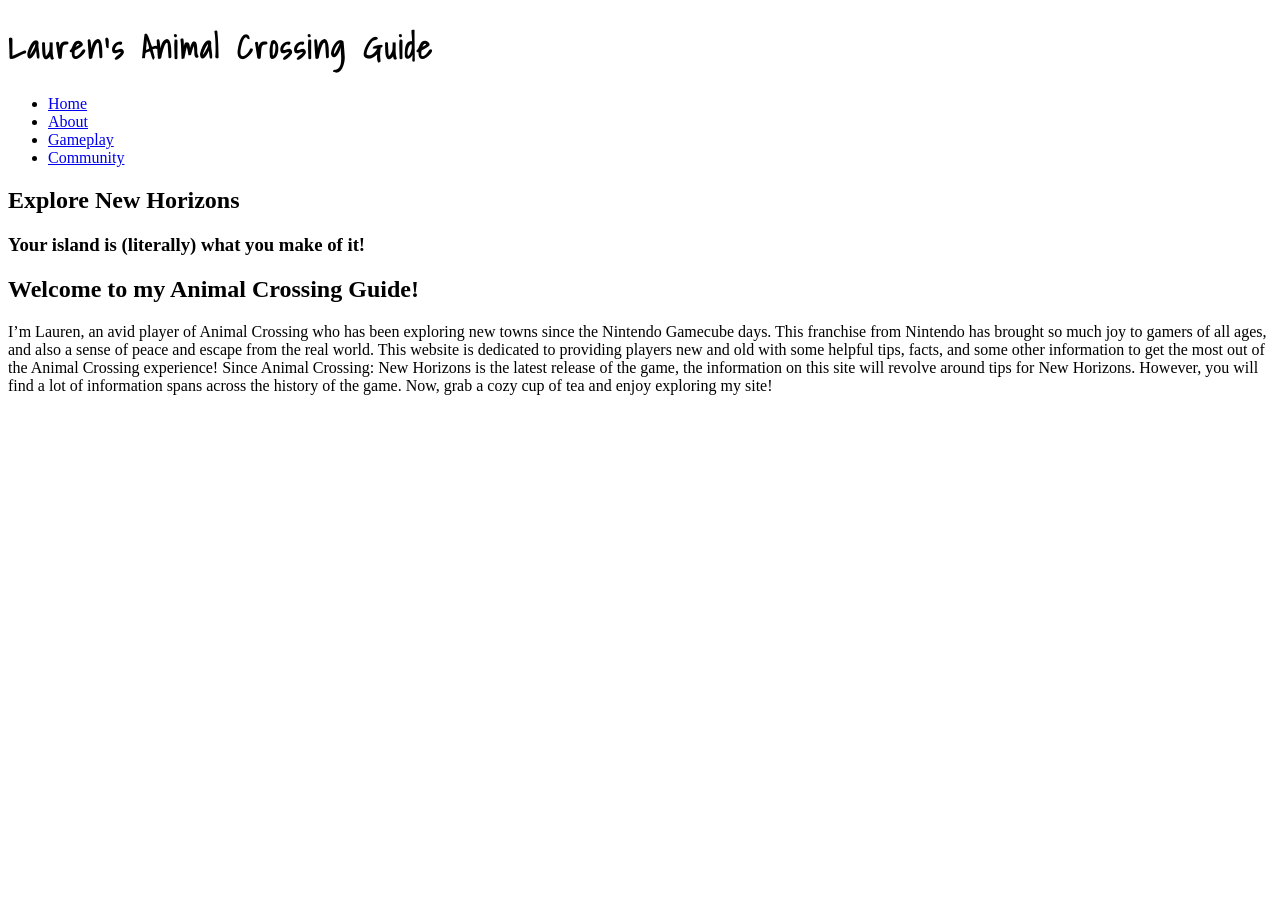
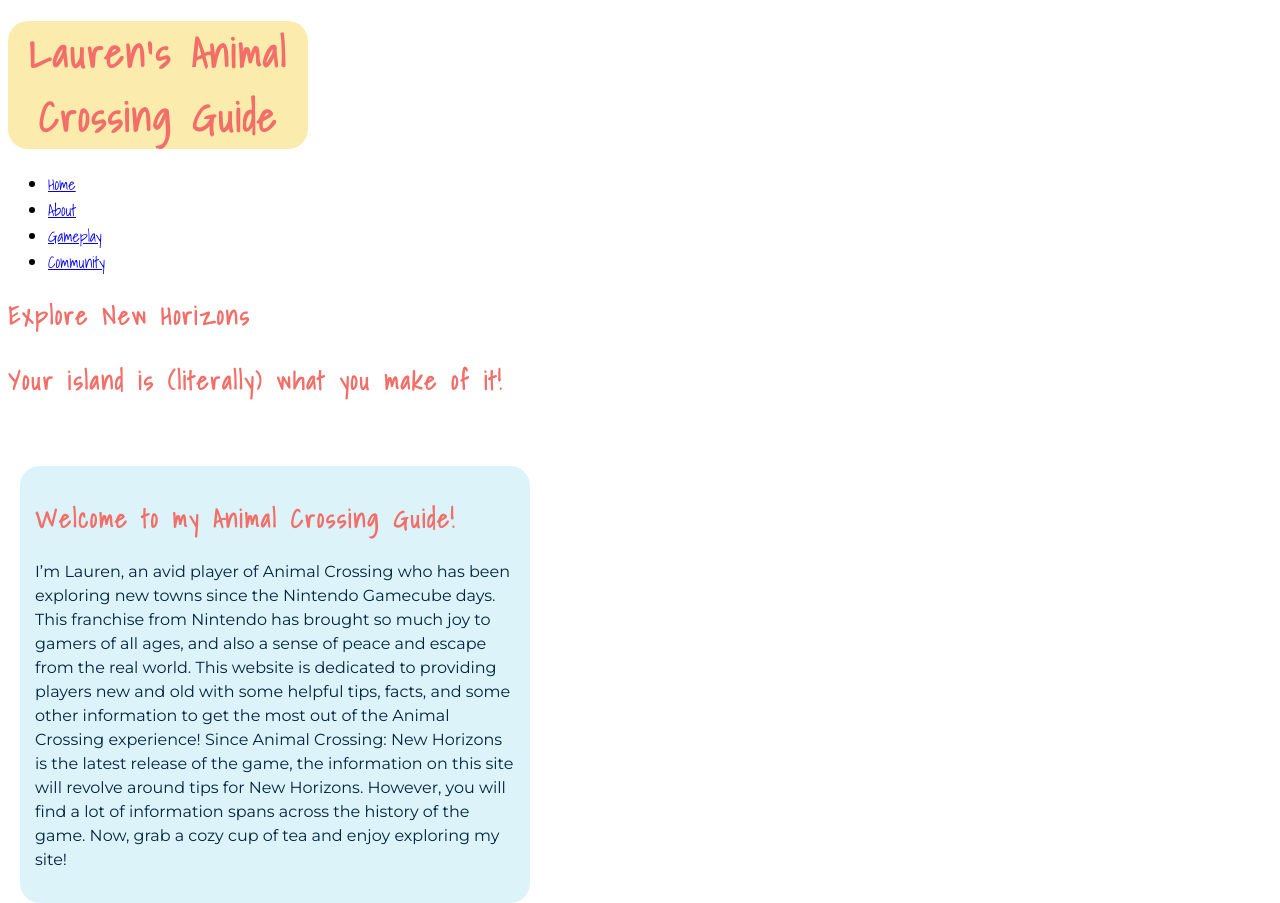
Before and after one commit to hoaglandl/project3, a plain HTML site: page index.html in a window 1280 px wide. Before the commit the page ends 800 px from the top, so only its background shows below. Drawn offline with Linux system fonts and the light colour scheme.

Commit message:
added styling to header and intro on about page

```diff
--- a/css/styles.css
+++ b/css/styles.css
@@ -1,10 +1,41 @@
+
 
 
 h1 {
     font-family: Shadows Into Light, cursive;
     letter-spacing: 2px;
+  }
+
+  h2, h3 {
+      font-family: 'Shadows Into Light', sans-serif;
+      letter-spacing: 2px;
+      color: #f26f69;
+      font-size: 25px;
+  }
+header nav ul {
+        font-family: 'Shadows Into Light';
+  }
 
 
-h2 {
-    font-family: Montserrat,sans-serif;
-}
+  .logo {
+      max-width: 300px;
+      max-height: 300px;
+      text-align: center;
+      font-size: 40px;
+      color: #f26f69;
+      background: #f6d03666;
+      border-radius: 20px;
+  }
+
+  .intro {
+    font-family: Montserrat, san-serif;
+    font-size: 16px;
+    color: #03243f;
+    line-height: 1.5;
+    background: #80d2e947;
+    border-radius: 20px;
+    padding: 15px;
+    margin: 40px 20px;
+    position: absolute;
+    right: 730px;
+  }
--- a/index.html
+++ b/index.html
@@ -14,7 +14,10 @@
 
   <body>
     <header>
-      <h1>Lauren's Animal Crossing Guide</h1>
+      <h1>
+        <div class="logo"> Lauren's Animal Crossing Guide
+      </div>
+      </h1>
       <nav>
         <ul>
          <li><a href="index.html">Home</a></li>
```
Also changed, not shown: about.html (+11 -0 lines).
